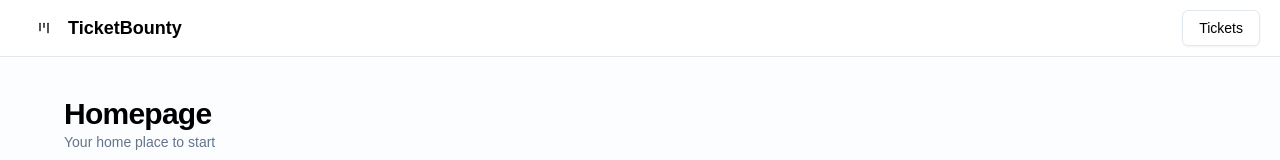
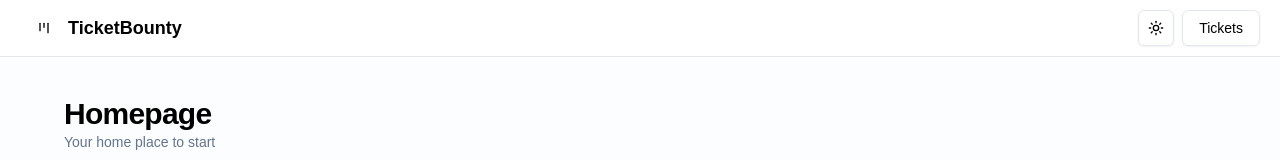
Before and after one commit to Amorem/road-to-next, a Next.js app: page / in a window 1280 px wide. Shown: the top 160 px of the page. Built offline with nearby package versions, Linux system fonts and the light colour scheme.

Commit message:
theme switch

```diff
--- a/package.json
+++ b/package.json
@@ -17,6 +17,7 @@
 		"clsx": "^2.1.1",
 		"lucide-react": "^0.468.0",
 		"next": "15.0.3",
+		"next-themes": "^0.4.4",
 		"react": "19.0.0-rc-66855b96-20241106",
 		"react-dom": "19.0.0-rc-66855b96-20241106",
 		"tailwind-merge": "^2.5.5",
--- a/src/app/layout.tsx
+++ b/src/app/layout.tsx
@@ -1,6 +1,7 @@
 import "./globals.css";
 import type { Metadata } from "next";
 import Header from "@/components/header";
+import ThemeProvider from "@/components/themes/theme-provider";
 
 export const metadata: Metadata = {
 	title: "The Road to Next",
@@ -13,12 +14,14 @@
 	children: React.ReactNode;
 }>) {
 	return (
-		<html lang="en">
+		<html lang="en" suppressHydrationWarning>
 			<body className="">
-				<Header />
-				<main className="min-h-screen flex-1 overflow-y-auto overflow-x-hidden py-24 px-8 bg-secondary/20 flex flex-col">
-					{children}
-				</main>
+				<ThemeProvider>
+					<Header />
+					<main className="min-h-screen flex-1 overflow-y-auto overflow-x-hidden py-24 px-8 bg-secondary/20 flex flex-col">
+						{children}
+					</main>
+				</ThemeProvider>
 			</body>
 		</html>
 	);
--- a/src/components/header.tsx
+++ b/src/components/header.tsx
@@ -2,21 +2,26 @@
 import Link from "next/link";
 import { homePath, ticketsPath } from "@/app/paths";
 import { buttonVariants } from "@/components/ui/button";
+import ThemeSwitcher from "./themes/theme-switcher";
 
 export default function Header() {
 	return (
 		<nav className="supports-backdrop-blur:bg-background/60 fixed left-0 right-0 top-0 z-20 border-b bg-background/95 backdrop-blur w-full flex py-2.5 px-5 justify-between">
+			<div className="flex align-middle gap-x-2">
 				<Link href={homePath} className={buttonVariants({ variant: "ghost" })}>
 					<LucideKanban />
 					<h1 className="text-lg font-semibold ml-2">TicketBounty</h1>
 				</Link>
-
+			</div>
+			<div className="flex align-middle gap-x-2">
+				<ThemeSwitcher />
 				<Link
 					href={ticketsPath}
 					className={buttonVariants({ variant: "outline" })}
 				>
 					Tickets
 				</Link>
+			</div>
 		</nav>
 	);
 }
--- /dev/null
+++ b/src/components/themes/theme-provider.tsx
@@ -0,0 +1,13 @@
+import { ThemeProvider as BaseThemeProvider } from "next-themes";
+
+export default function ThemeProvider({
+	children,
+}: {
+	children: React.ReactNode;
+}) {
+	return (
+		<BaseThemeProvider attribute={"class"} defaultTheme="system" enableSystem>
+			{children}
+		</BaseThemeProvider>
+	);
+}
--- /dev/null
+++ b/src/components/themes/theme-switcher.tsx
@@ -0,0 +1,21 @@
+"use client";
+import { useTheme } from "next-themes";
+import { Button } from "../ui/button";
+import { LucideMoon, LucideSun } from "lucide-react";
+
+export default function ThemeSwitcher() {
+	const { theme, setTheme } = useTheme();
+	return (
+		<div>
+			<Button
+				variant={"outline"}
+				size={"icon"}
+				onClick={() => setTheme(theme === "light" ? "dark" : "light")}
+			>
+				<LucideSun className="h-4 w-4 scale-100 transition-all dark:-rotate-90 dark:scale-0" />
+				<LucideMoon className="absolute h-4 w-4 rotate-90 scale-0 transition-transform dark:rotate-0 dark:scale-100" />
+				<span className="sr-only">Toggle Theme</span>
+			</Button>
+		</div>
+	);
+}
```
Also changed, not shown: 1 other file (tests, documents, lock files or other folders). Lines whose indentation alone changed are shown as unchanged.
